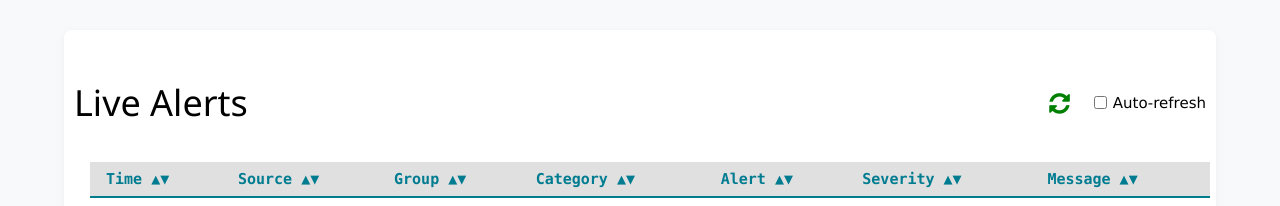
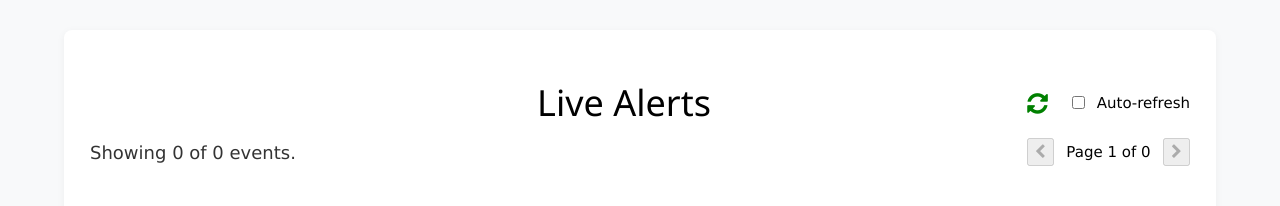
Before and after one commit to LukeRoberson/Web-Service, a Flask app: page /alerts in a window 1280 px wide. Shown: the part 55-261 px from the top of the page. Run offline with Flask 3, Linux system fonts and the light colour scheme; the visitor is signed in with stand-in values (Sample User, id 1); data that the repository does not hold is empty.

Commit message:
Added pagination of alerts in the alerts page

```diff
--- a/alerts.py
+++ b/alerts.py
@@ -247,13 +247,24 @@ class AlertLogger:
             conn.commit()
 
     def get_recent_alerts(
-        self
+        self,
+        offset: int = 0,
+        limit: int = None
     ) -> list:
         '''
         Retrieves recent alerts from the database.
+        By default, this:
+            Retrieves all alerts from the last 24 hours
+            Starts from the most recent alert
+
+        Pagination is supported:
+            Set a limit to retrieve a specific number of alerts.
+            Set an offset to start getting alerts from a specific point.
 
         Parameters:
-            None
+            offset (int): The number of alerts to skip.
+                This is useful for pagination.
+            limit (int): The maximum number of alerts to retrieve.
 
         Returns:
             list: A list of tuples containing
@@ -262,7 +273,9 @@ class AlertLogger:
 
         with sqlite3.connect(self.db_path) as conn:
             c = conn.cursor()
-            c.execute("""
+
+            # The base query to retrieve all recent alerts
+            base_query = """
                 SELECT
                     timestamp,
                     source,
@@ -274,7 +287,17 @@ class AlertLogger:
                 FROM alerts
                 WHERE timestamp >= datetime('now', '-24 hours')
                 ORDER BY timestamp DESC
-            """)
+            """
+
+            # If a limit is specified, add it to the query
+            if limit is not None:
+                base_query += " LIMIT ? OFFSET ?"
+                c.execute(base_query, (limit, offset))
+
+            # If no limit is specified, execute the base query without limits
+            else:
+                c.execute(base_query)
+
             return c.fetchall()
 
 
--- a/static/css/style.css
+++ b/static/css/style.css
@@ -73,6 +73,11 @@ body.dark-mode nav, body.dark-mode header {
 html.dark-mode main,
 body.dark-mode main {
     background: #23272a !important;
+    color: #e0e0e0 !important;
+}
+
+html.dark-mode span,
+body.dark-mode span {
     color: #e0e0e0 !important;
 }
 
--- a/templates/alerts.html
+++ b/templates/alerts.html
@@ -43,32 +43,61 @@
 -->
 <script src="{{ url_for('static', filename='js/autorefresh.js') }}"></script>
 <script src="{{ url_for('static', filename='js/sorttable.js') }}"></script>
+<script>
+    function goToPage(page) {
+        window.location.search = `?page=${page}`;
+    }
+</script>
 
 
 <!--
     ==========================================================================
-    Page Title and Refresh Button
+    Page Header
     --------------------------------------------------------------------------
     - Title: "Live Alerts"
     - Refresh button: reloads the page to get the latest alerts
-    - This is a separate section to align the refresh button with the title
+    - Auto-refresh toggle: allows users to enable or disable auto-refresh
+    - A toolbar with summary, pagination, and filtering options
     ==========================================================================
 -->
 <div class="w3-container w3-responsive w3-padding-16" style="padding-left:0; padding-right:0;">
+    <!-- Header with title and controls -->
     <div style="display: flex; align-items: center; justify-content: space-between;">
-        <!-- Title -->
-        <h1 style="margin: 0; text-align: left;">Live Alerts</h1>
-
-        <!-- Refresh Button -->
-        <div style="display: flex; align-items: center; gap: 12px;">
+        <!-- Left spacer -->
+        <div style="flex:1;"></div>
+        <!-- Centered Title -->
+        <div style="flex:1; text-align: center;">
+            <h1 style="margin: 0;">Live Alerts</h1>
+        </div>
+        <!-- Right controls -->
+        <div class="w3-padding" style="flex:1; display: flex; align-items: center; justify-content: flex-end; gap: 12px;">
             <i class="fa fa-refresh"
-            style="color:green; font-size:24px; cursor:pointer; text-align: right;"
+            style="color:green; font-size:24px; cursor:pointer;"
             onclick="location.reload();"
             title="Refresh"></i>
             <label style="display: flex; align-items: center; font-size: 15px; margin-left: 12px;">
-                <input type="checkbox" id="autoRefreshToggle" style="margin-right: 6px;">
+                <input type="checkbox" id="autoRefreshToggle" style="margin-right: 12px;">
                 Auto-refresh
             </label>
+        </div>
+    </div>
+
+    <!-- Toolbar -->
+    <div class="w3-padding" style="display: flex; align-items: center; justify-content: space-between;">
+        <!-- Alert count -->
+        <span style="font-size: 18px; color: #333;">
+            Showing {{ alerts|length }} of {{ total_logs }} events.
+        </span>
+
+        <!-- Pagination controls -->
+        <div>
+            <button onclick="goToPage('{{ page - 1 }}')" {% if page <= 1 %}disabled{% endif %} title="Previous page">
+                <i class="fa fa-chevron-left"></i>
+            </button>
+            <span style="margin: 0 8px;">Page {{ page }} of {{ total_pages }}</span>
+            <button onclick="goToPage('{{ page + 1 }}')" {% if page >= total_pages %}disabled{% endif %} title="Next page">
+                <i class="fa fa-chevron-right"></i>
+            </button>
         </div>
     </div>
 </div>
--- a/web.py
+++ b/web.py
@@ -199,18 +199,36 @@ def alerts():
     '''
     Route to display the alerts page.
     Gets the recent alerts from the logger and passes them to the template.
+
+    The alerts are paginated, with a default page size of 200.
+    The total number of alerts and pages is calculated.
+    The page number is taken from the request arguments, defaulting to 1.
     '''
 
     # Get the logger object from the current app config
     logger = current_app.config['LOGGER']
 
+    # Work out how many pages of alerts there are
+    page_size = 200
+    total_logs = len(logger)
+    total_pages = (total_logs + page_size - 1) // page_size
+
+    # Get the page number to display, or default to 1
+    page_number = request.args.get('page', 1, type=int)
+
     # Collect a list of alerts
-    alerts = logger.get_recent_alerts()
+    alerts = logger.get_recent_alerts(
+        offset=(page_number - 1) * page_size,
+        limit=page_size
+    )
 
     return render_template(
         'alerts.html',
         title="Alerts",
         alerts=alerts,
+        page=page_number,
+        total_logs=total_logs,
+        total_pages=total_pages,
     )
 
 
```
